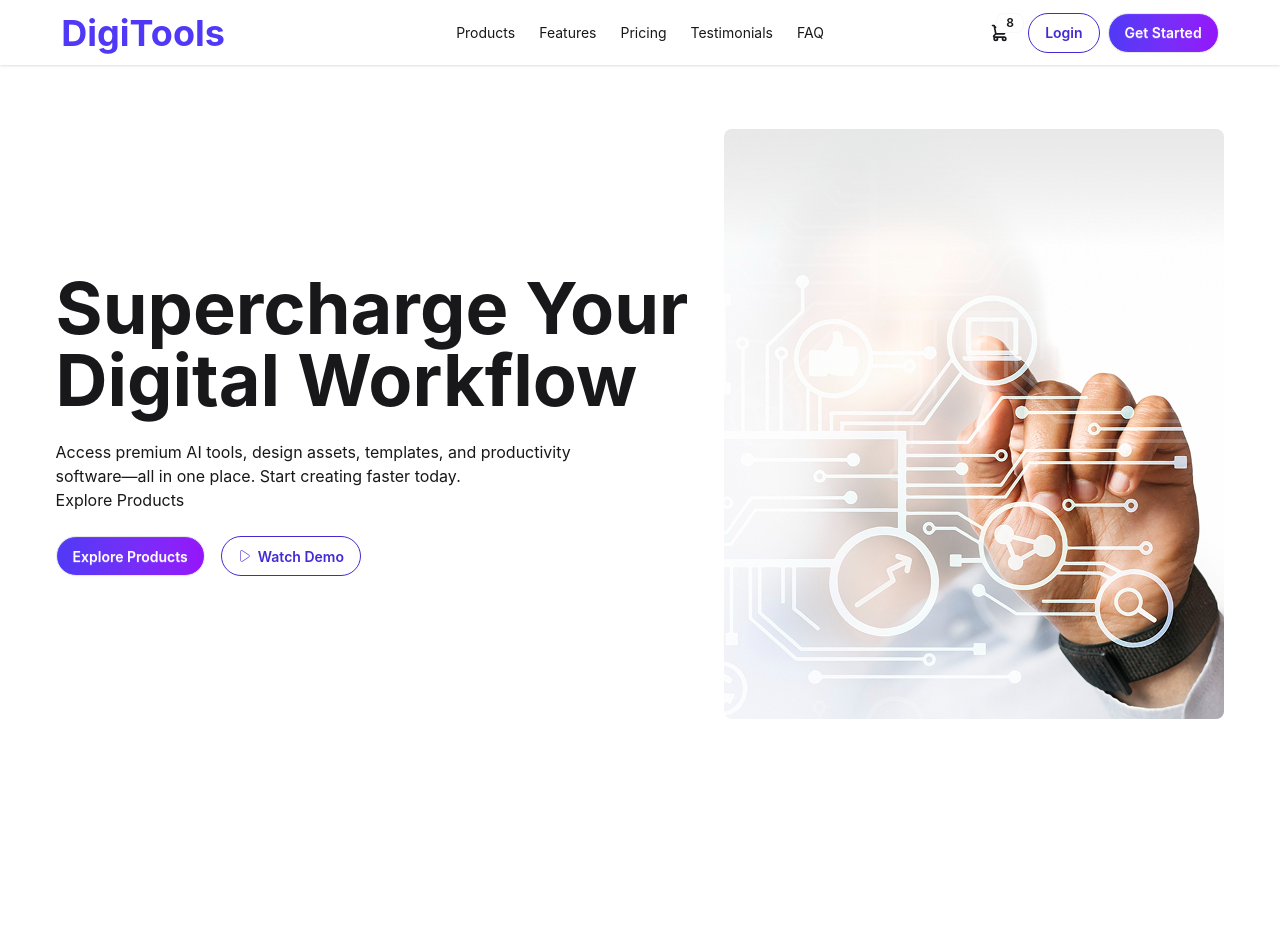
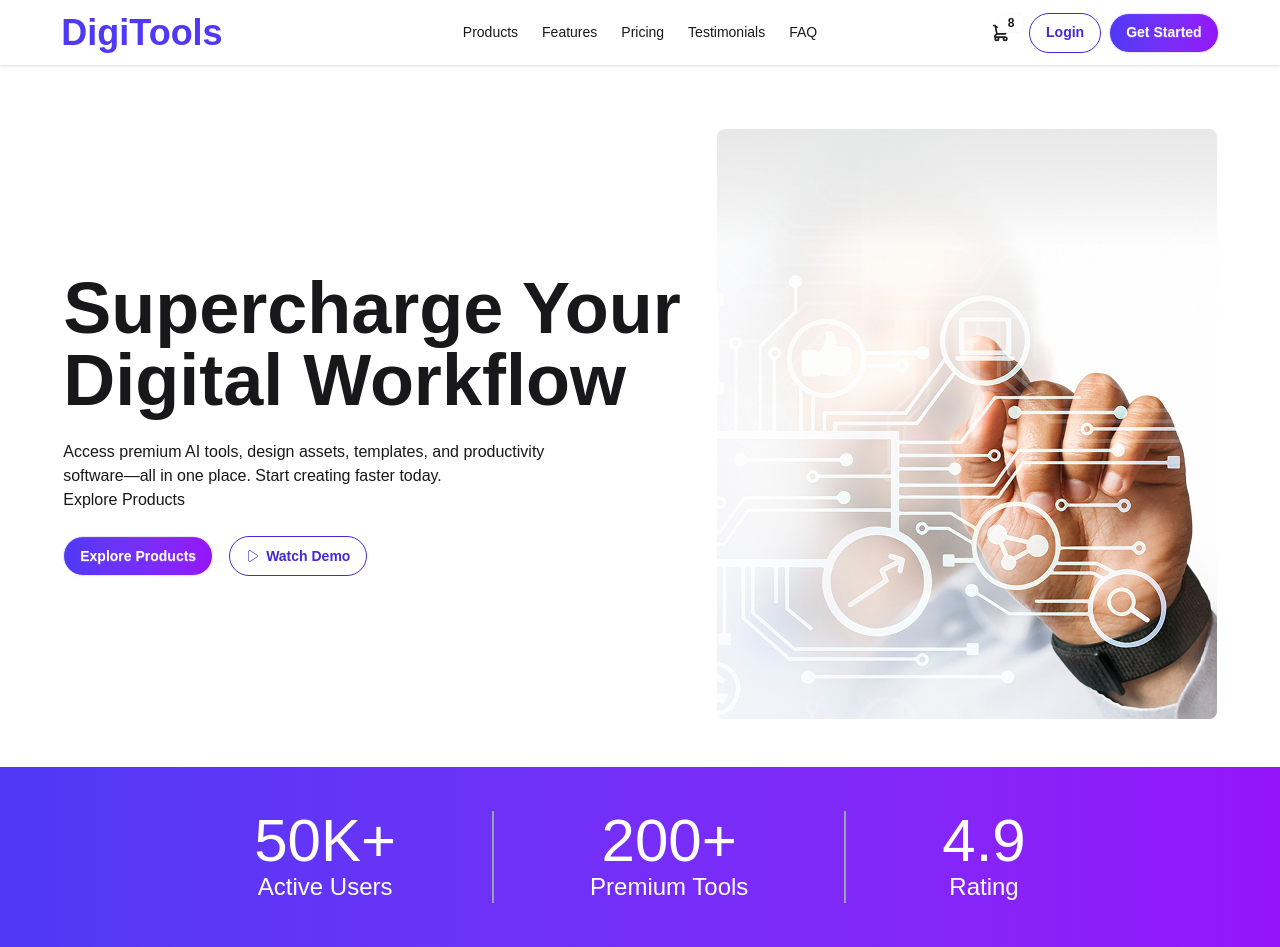
Before and after one commit to Badsha-Nishan/digital-tool-buying-website, a React (Vite) app: page / in a window 1280 px wide. Before the commit the page ends 800 px from the top, so only its background shows below. Built offline with nearby package versions, Linux system fonts and the light colour scheme.

Commit message:
added rating section

```diff
--- a/src/App.jsx
+++ b/src/App.jsx
@@ -2,12 +2,14 @@ import "./App.css";
 import Banner from "./components/Banner/Banner";
 import Banne from "./components/Banner/Banner";
 import Navbar from "./components/Navbar/Navbar";
+import Rating from "./components/Rating/Rating";
 
 function App() {
   return (
     <>
       <Navbar></Navbar>
       <Banner></Banner>
+      <Rating></Rating>
     </>
   );
 }
--- /dev/null
+++ b/src/components/Rating/Rating.jsx
@@ -0,0 +1,24 @@
+import React from "react";
+
+const Rating = () => {
+  return (
+    <div className=" text-white bg-linear-to-r from-[#4F39F6] to-[#9514FA] p-11 mt-12">
+      <div className="w-11/12 mx-auto flex flex-col md:flex-row items-center justify-center  text-center">
+        <div className="border-r-2 border-gray-400 md:pr-24">
+          <h2 className="text-6xl">50K+</h2>
+          <p className="text-2xl">Active Users</p>
+        </div>
+        <div className="border-r-2 border-gray-400 md:pr-24 md:pl-24">
+          <h2 className="text-6xl">200+</h2>
+          <p className="text-2xl">Premium Tools</p>
+        </div>
+        <div className="md:pl-24">
+          <h2 className="text-6xl">4.9</h2>
+          <p className="text-2xl">Rating</p>
+        </div>
+      </div>
+    </div>
+  );
+};
+
+export default Rating;
--- a/src/index.css
+++ b/src/index.css
@@ -1,2 +1,8 @@
 @import "tailwindcss";
 @plugin "daisyui";
+
+@import url("https://fonts.googleapis.com/css2?family=Manrope:wght@200..800&display=swap");
+
+body {
+  font-family: "Manrope", sans-serif;
+}
```
